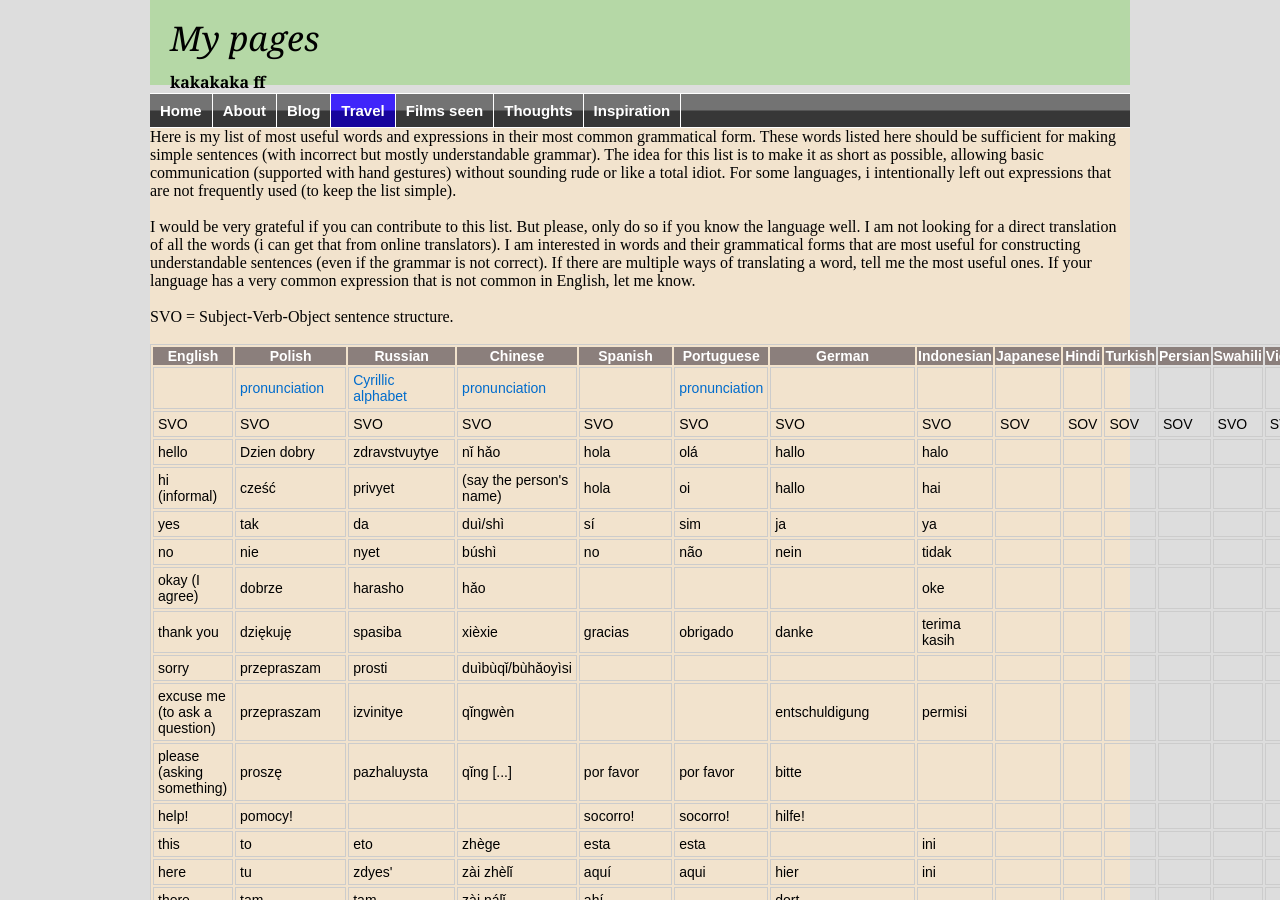
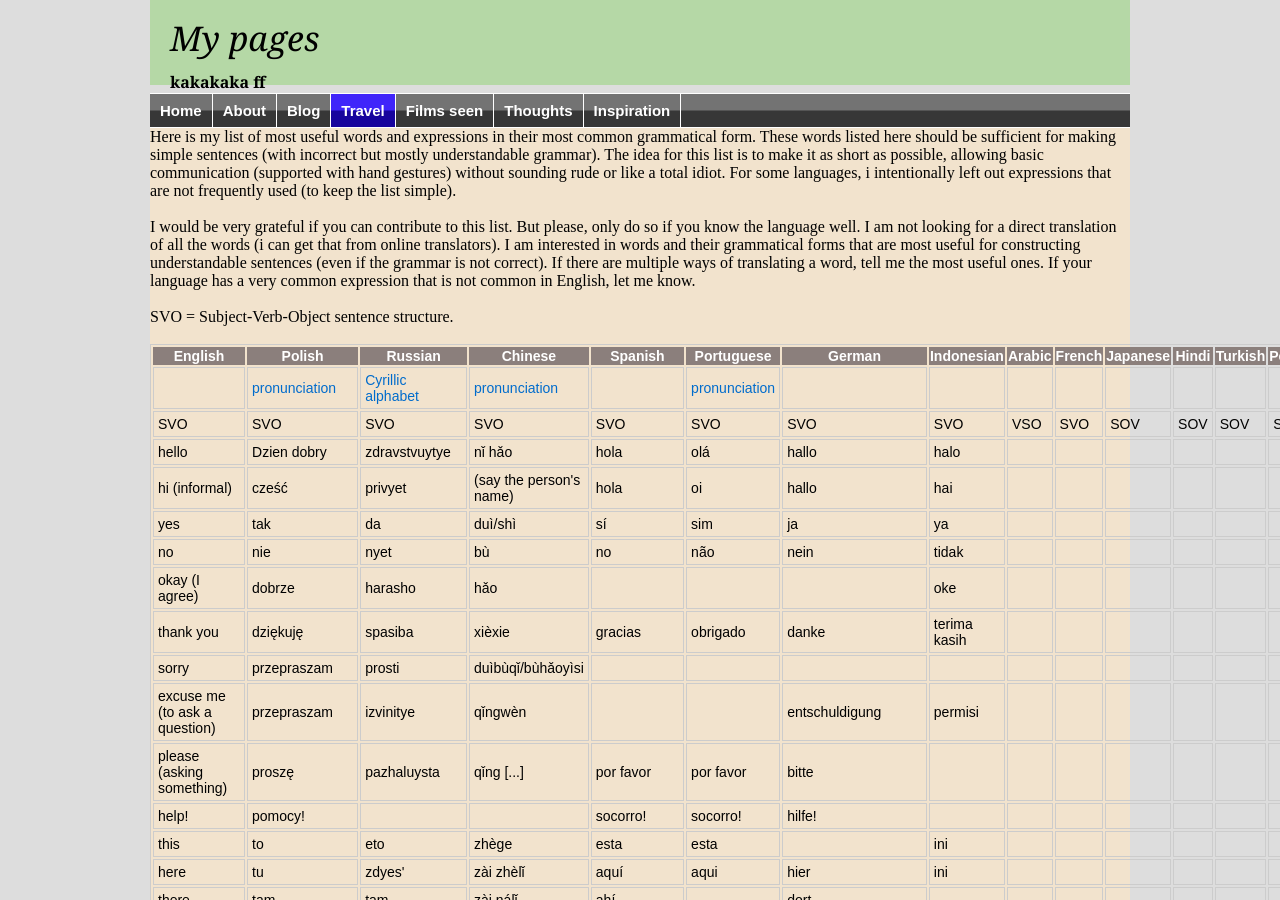
Before and after one commit to witba/witba.github.io, a Jekyll site: the page built from travel/lang.html, in a window 1280 px wide and 900 px high. Built offline with Jekyll 4.4.1, drawn with Linux system fonts in a browser that asks for light colours; some of the changed text lies outside the part shown.

Commit message:
Update lang.html

```diff
--- a/travel/lang.html
+++ b/travel/lang.html
@@ -28,13 +28,13 @@
 	}
 </style>
 <table class="tableizer-table">
-<thead><tr class="tableizer-firstrow"><th>English</th><th>Polish</th><th>Russian</th><th>Chinese</th><th>Spanish</th><th>Portuguese</th><th>German</th><th>Indonesian</th><th>Japanese</th><th>Hindi</th><th>Turkish</th><th>Persian</th><th>Swahili</th><th>Vietnamese</th><th>Korean</th><th>Italian</th><th>Arabic</th><th>French</th></tr></thead><tbody>
+<thead><tr class="tableizer-firstrow"><th>English</th><th>Polish</th><th>Russian</th><th>Chinese</th><th>Spanish</th><th>Portuguese</th><th>German</th><th>Indonesian</th><th>Arabic</th><th>French</th><th>Japanese</th><th>Hindi</th><th>Turkish</th><th>Persian</th><th>Swahili</th><th>Vietnamese</th><th>Korean</th><th>Italian</th></tr></thead><tbody>
  <tr><td>&nbsp;</td><td><a href="https://en.wikibooks.org/wiki/Polish/Polish_pronunciation" target=_blank>pronunciation</a></td><td><a href="https://en.wikipedia.org/wiki/Cyrillic_alphabets#Common_letters" target=_blank>Cyrillic alphabet</a></td><td><a href="https://chinese.yabla.com/chinese-pinyin-chart.php" target=_blank>pronunciation</a></td><td>&nbsp;</td><td><a href="https://european-portuguese.info" target=_blank>pronunciation</a></td><td>&nbsp;</td><td>&nbsp;</td><td>&nbsp;</td><td>&nbsp;</td><td>&nbsp;</td><td>&nbsp;</td><td>&nbsp;</td><td>&nbsp;</td><td>&nbsp;</td><td>&nbsp;</td><td>&nbsp;</td><td>&nbsp;</td></tr>
- <tr><td>SVO</td><td>SVO</td><td>SVO</td><td>SVO</td><td>SVO</td><td>SVO</td><td>SVO</td><td>SVO</td><td>SOV</td><td>SOV</td><td>SOV</td><td>SOV</td><td>SVO</td><td>SVO</td><td>SOV</td><td>SVO</td><td>VSO</td><td>SVO</td></tr>
+ <tr><td>SVO</td><td>SVO</td><td>SVO</td><td>SVO</td><td>SVO</td><td>SVO</td><td>SVO</td><td>SVO</td><td>VSO</td><td>SVO</td><td>SOV</td><td>SOV</td><td>SOV</td><td>SOV</td><td>SVO</td><td>SVO</td><td>SOV</td><td>SVO</td></tr>
  <tr><td>hello</td><td>Dzien dobry</td><td>zdravstvuytye</td><td>nǐ hǎo</td><td>hola</td><td>olá</td><td>hallo</td><td>halo</td><td>&nbsp;</td><td>&nbsp;</td><td>&nbsp;</td><td>&nbsp;</td><td>&nbsp;</td><td>&nbsp;</td><td>&nbsp;</td><td>&nbsp;</td><td>&nbsp;</td><td>&nbsp;</td></tr>
  <tr><td>hi (informal)</td><td>cześć</td><td>privyet</td><td>(say the person's name)</td><td>hola</td><td>oi</td><td>hallo</td><td>hai</td><td>&nbsp;</td><td>&nbsp;</td><td>&nbsp;</td><td>&nbsp;</td><td>&nbsp;</td><td>&nbsp;</td><td>&nbsp;</td><td>&nbsp;</td><td>&nbsp;</td><td>&nbsp;</td></tr>
  <tr><td>yes</td><td>tak</td><td>da</td><td>duì/shì</td><td>sí</td><td>sim</td><td>ja</td><td>ya</td><td>&nbsp;</td><td>&nbsp;</td><td>&nbsp;</td><td>&nbsp;</td><td>&nbsp;</td><td>&nbsp;</td><td>&nbsp;</td><td>&nbsp;</td><td>&nbsp;</td><td>&nbsp;</td></tr>
- <tr><td>no</td><td>nie</td><td>nyet</td><td>búshì</td><td>no</td><td>não</td><td>nein</td><td>tidak</td><td>&nbsp;</td><td>&nbsp;</td><td>&nbsp;</td><td>&nbsp;</td><td>&nbsp;</td><td>&nbsp;</td><td>&nbsp;</td><td>&nbsp;</td><td>&nbsp;</td><td>&nbsp;</td></tr>
+ <tr><td>no</td><td>nie</td><td>nyet</td><td>bù</td><td>no</td><td>não</td><td>nein</td><td>tidak</td><td>&nbsp;</td><td>&nbsp;</td><td>&nbsp;</td><td>&nbsp;</td><td>&nbsp;</td><td>&nbsp;</td><td>&nbsp;</td><td>&nbsp;</td><td>&nbsp;</td><td>&nbsp;</td></tr>
  <tr><td>okay (I agree)</td><td>dobrze</td><td>harasho</td><td>hǎo</td><td>&nbsp;</td><td>&nbsp;</td><td>&nbsp;</td><td>oke</td><td>&nbsp;</td><td>&nbsp;</td><td>&nbsp;</td><td>&nbsp;</td><td>&nbsp;</td><td>&nbsp;</td><td>&nbsp;</td><td>&nbsp;</td><td>&nbsp;</td><td>&nbsp;</td></tr>
  <tr><td>thank you</td><td>dziękuję</td><td>spasiba</td><td>xièxie</td><td>gracias</td><td>obrigado</td><td>danke</td><td>terima kasih</td><td>&nbsp;</td><td>&nbsp;</td><td>&nbsp;</td><td>&nbsp;</td><td>&nbsp;</td><td>&nbsp;</td><td>&nbsp;</td><td>&nbsp;</td><td>&nbsp;</td><td>&nbsp;</td></tr>
  <tr><td>sorry</td><td>przepraszam</td><td>prosti</td><td>duìbùqǐ/bùhǎoyìsi</td><td>&nbsp;</td><td>&nbsp;</td><td>&nbsp;</td><td>&nbsp;</td><td>&nbsp;</td><td>&nbsp;</td><td>&nbsp;</td><td>&nbsp;</td><td>&nbsp;</td><td>&nbsp;</td><td>&nbsp;</td><td>&nbsp;</td><td>&nbsp;</td><td>&nbsp;</td></tr>
```
Also changed, not shown: other parts of travel/lang.html (+1 -0 lines).
